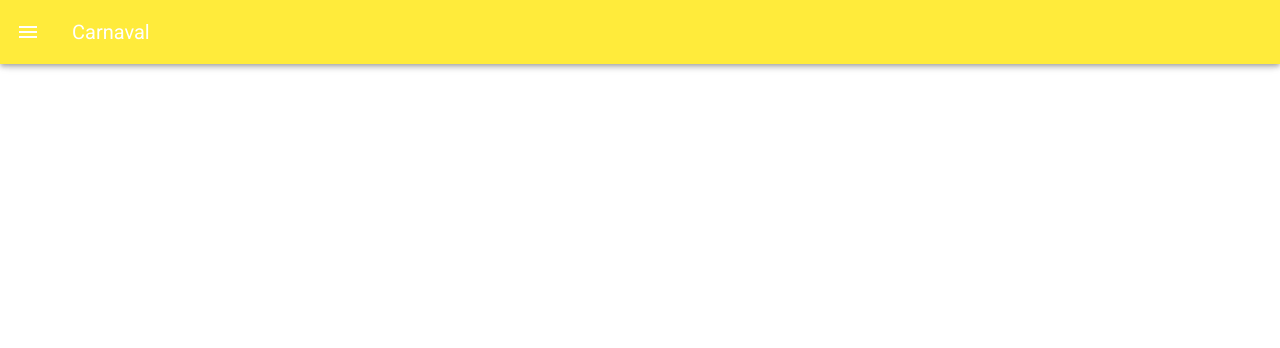
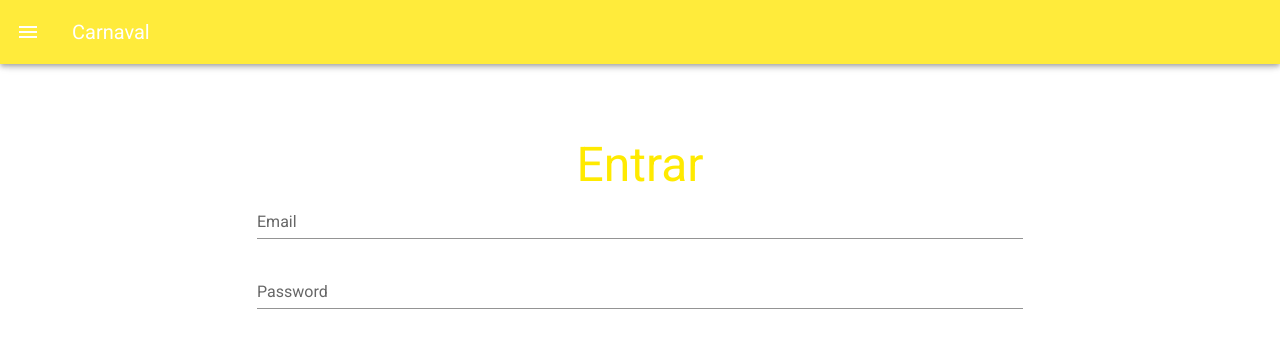
Before and after one commit to matheuspolidoro/iteris_hackathon, a Vue app: page /entrar in a window 1280 px wide. Shown: the top 348 px of the page. Built offline with nearby package versions, Linux system fonts and the light colour scheme.

Commit message:
primeira versao do login

```diff
--- a/src/components/shared/TopBarComponent.vue
+++ b/src/components/shared/TopBarComponent.vue
@@ -22,12 +22,12 @@
             </v-list-item>
           </router-link>
 
-          <router-link to="/classificacao">
+          <router-link to="/Entrar">
             <v-list-item>
               <v-list-item-icon>
                 <v-icon>mdi-account</v-icon>
               </v-list-item-icon>
-              <v-list-item-title> Classificação </v-list-item-title>
+              <v-list-item-title> Entrar </v-list-item-title>
             </v-list-item>
           </router-link>
         </v-list-item-group>
--- a/src/router/index.js
+++ b/src/router/index.js
@@ -1,7 +1,7 @@
 import Vue from "vue";
 import VueRouter from "vue-router";
 import HomeView from "../views/HomeView.vue";
-
+import Entrar from "../views/Entrar.vue";
 Vue.use(VueRouter);
 
 const routes = [
@@ -9,6 +9,11 @@
     path: "/",
     name: "home",
     component: HomeView,
+  },
+  {
+    path: "/entrar",
+    name: "entrar",
+    component: Entrar,
   },
 ];
 
--- /dev/null
+++ b/src/views/Entrar.vue
@@ -0,0 +1,32 @@
+<template>
+    <v-content>
+        <v-container>
+                <v-row align="center" justify="center">
+                    <v-col cols="12" sm="8" md="8">
+                            <v-window v-model="step">
+                                <v-window-item :value="1">
+                                    <v-row>
+                                        <v-col>
+                                           <h1 class="text-center display-2 yellow--text text--accent-3">Entrar</h1>
+                                            <v-form>
+                                                <v-text-field label="Email" name="Email" type="text" color="yellow accent-3" :rules="emailRules" required/>
+                                                <v-text-field label="Password" name="Password" type="password" color="yellow accent-3"/>
+                                            </v-form>
+                                        </v-col>
+                                    </v-row>
+                                </v-window-item>
+                            </v-window>
+                    </v-col>
+                </v-row>
+        </v-container>
+    </v-content>
+</template>
+
+<script>
+    export default{
+        name:'MEntrar',
+         data: () => ({
+            emailRules: [ v => !v || /^\w+([.-]?\w+)*@\w+([.-]?\w+)*(\.\w{2,3})+$/.test(v) || 'E-mail deve ser válido']
+        }),
+    }
+</script>
```
